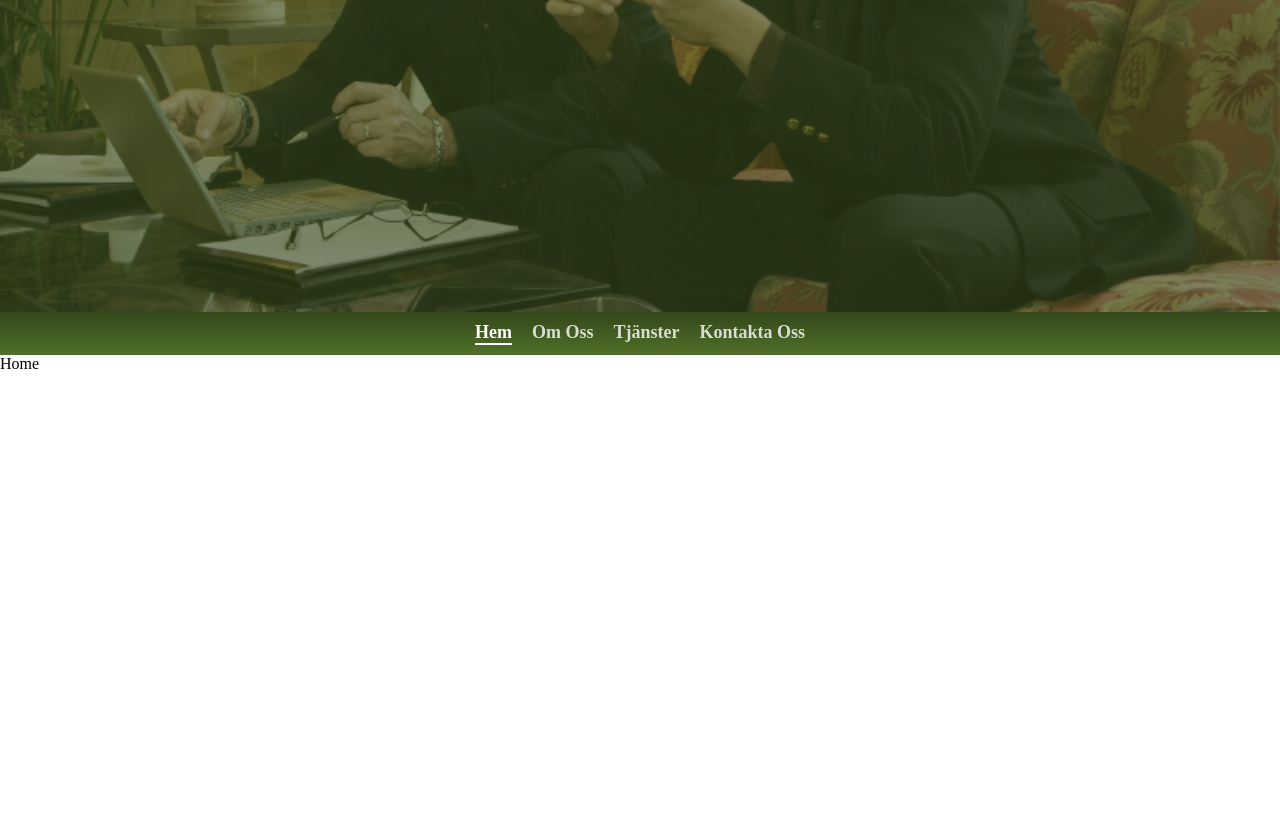
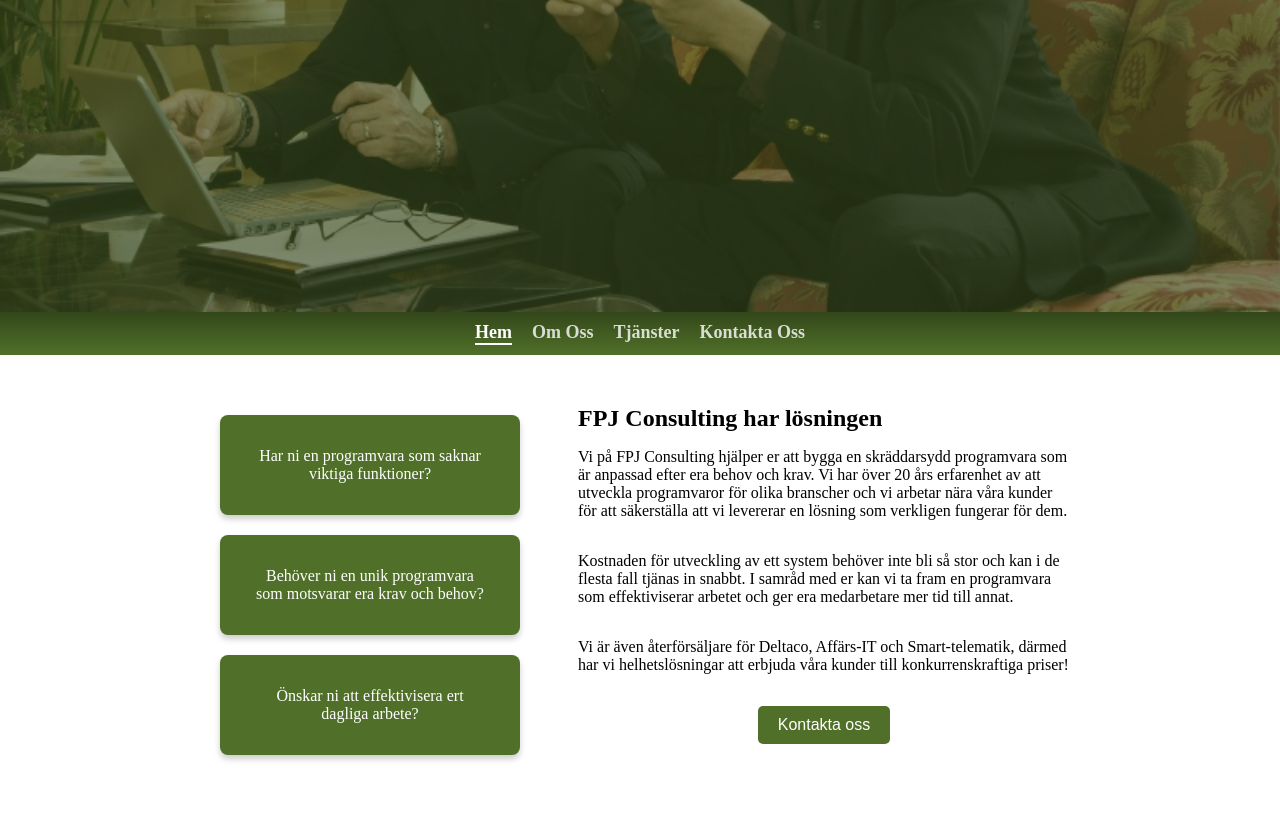
Before and after one commit to KimSoderlund/gorommig, a website: page index.html in a window 1280 px wide. Shown: the part 328-1143 px from the top of the page. Before the commit the page ends 800 px from the top, so only its background shows below. Drawn offline with Linux system fonts and the light colour scheme.

Commit message:
Added CSS  and HTML for home section

```diff
--- a/assets/script/script.js
+++ b/assets/script/script.js
@@ -12,7 +12,7 @@ navLinks.forEach(link => {
 
         sections.forEach(section => {
             if (section.id === target) {
-                section.style.display = "block";
+                section.style.display = "flex";
                 section.classList.add("active");
             } else {
                 section.style.display = "none";
@@ -26,7 +26,7 @@ navLinks.forEach(link => {
 function init (){
     sections.forEach(section => {
         if (section.id === "home") {
-            section.style.display = "block";
+            section.style.display = "flex";
             section.classList.add("active");
         } else {
             section.style.display = "none";
--- a/index.html
+++ b/index.html
@@ -11,7 +11,7 @@
 
     <header>
         <div>
-            <div class = "header-content">
+            <div class="header-content">
                 <h1>FPJ CONSULTING</h1>
                 <h2>Vi bygger lösningarna för dig</h2>
                 <p>Lorem ipsum dolor sit amet consectetur adipisicing elit. Quia commodi vero magni provident sint explicabo quibusdam odit nobis, eaque omnis id veritatis eum? Vero, fugit eum eveniet numquam optio officia.</p>
@@ -19,15 +19,48 @@
             <div class="hero-overlay"></div>
         </div>
     </header>
-    <div class = "header-nav">
-        <p class = "active" data-target="home">Hem</p>
+    <div class="header-nav">
+        <p class="active" data-target="home">Hem</p>
         <p data-target="about">Om Oss</p>
         <p data-target="services">Tjänster</p>
         <p data-target="contact">Kontakta Oss</p>
     </div>
 
+
     <section id="home">
-        Home
+        <div class="card-container">
+            <div>
+                <p>
+                    Har ni en programvara som saknar viktiga funktioner?
+                </p>
+            </div>
+            <div>
+                <p>
+                    Behöver ni en unik programvara som motsvarar era krav och behov?
+                </p>
+            </div>
+            <div>
+                <p>
+                    Önskar ni att effektivisera ert dagliga arbete?
+                </p>
+            </div>
+        </div>
+
+        <div class="home-content">
+            <h2>FPJ Consulting har lösningen</h2>
+            <p>
+                Vi på FPJ Consulting hjälper er att bygga en skräddarsydd programvara som är anpassad efter era behov och krav. Vi har över 20 års erfarenhet av att utveckla programvaror för olika branscher och vi arbetar nära våra kunder för att säkerställa att vi levererar en lösning som verkligen fungerar för dem.
+            </p>
+            <p>
+                Kostnaden för utveckling av ett system behöver inte bli så stor och kan i de flesta fall tjänas in snabbt. I samråd med
+                er kan vi ta fram en programvara som effektiviserar arbetet och ger era medarbetare mer tid till annat.
+            </p>
+            <p>
+                Vi är även återförsäljare för Deltaco, Affärs-IT och Smart-telematik, därmed har vi helhetslösningar att erbjuda våra
+                kunder till konkurrenskraftiga priser!
+            </p>
+            <button class="contact-button">Kontakta oss</button>
+        </div>
     </section>
 
 
--- /dev/null
+++ b/src/base/_variables.scss
@@ -0,0 +1,5 @@
+$primary-color: #f0f0f0;
+$secondary-color: #33471A;
+$accent-color: #507029;
+$text-color-dark: black;
+$text-color-light: white;
--- /dev/null
+++ b/src/components/_buttons.scss
@@ -0,0 +1,17 @@
+@use '../base/variables' as *;
+
+.contact-button {
+    background-color: $accent-color;
+    color: $text-color-light;
+    border: none;
+    padding: 10px 20px;
+    font-size: 16px;
+    cursor: pointer;
+    border-radius: 5px;
+    transition: background-color 0.3s ease, color 0.3s ease;
+
+    &:hover {
+        background-color: $secondary-color;
+        color: $text-color-light;
+    }
+}
--- a/src/layout/_header.scss
+++ b/src/layout/_header.scss
@@ -1,9 +1,10 @@
+@use '../base/variables' as *;
+
 header {
     position: relative;
     display:flex;
     flex-direction: column;
-    background-color: #333;
-    color: white;
+    color: $text-color-light;
     padding: 20px;
     height: 80vh;
     background-image: url("../assets/images/FJP-ConsultingHero.WebP");
@@ -37,8 +38,8 @@ header {
     position: sticky;
     top: 0;
 
-    background: linear-gradient(to bottom,#33471A, #507029);
-    color:white;
+    background: linear-gradient(to bottom, $secondary-color, $accent-color);
+    color: $text-color-light;
     display: flex;
     gap: 20px;
     flex-direction: row;
@@ -55,10 +56,10 @@ header {
 
         &:hover {
             opacity: 1;
-            border-bottom: 2px solid white;
+            border-bottom: 2px solid $text-color-light;
         }
         &.active {
-            border-bottom: 2px solid white;
+            border-bottom: 2px solid $text-color-light;
             opacity: 1;
         }
     }
--- /dev/null
+++ b/src/layout/_home.scss
@@ -0,0 +1,46 @@
+@use '../base/variables' as *;
+
+#home {
+    display: flex;
+    flex-direction: row;
+    padding: 50px 20px;
+    width: min(900px, 90%);
+    margin: 0 auto;
+}
+
+.card-container {
+    display: flex;
+    flex-direction: column;
+    justify-content: center;
+    width: fit-content;
+    margin-right: 3em;
+
+    & div {
+        display: flex;
+        flex-direction: column;
+        justify-content: center;
+        background-color: $accent-color;
+        color: $text-color-light;
+        border-radius: 8px;
+        padding: 2em;
+        margin: 10px;
+        width: 300px;
+        box-shadow: 0 4px 6px rgba(0, 0, 0, 0.2);
+        text-align: center;
+    }
+}
+
+.home-content {
+    display: flex;
+    flex-direction: column;
+
+    & p {
+        margin: 1em 0;
+    }
+
+    & .contact-button {
+        margin-top: 1em;
+        align-self: center;
+        justify-self: center;
+    }
+}
--- a/src/styles.scss
+++ b/src/styles.scss
@@ -1,2 +1,5 @@
 @use 'base/reset' as *;
+@use 'base/variables' as *;
 @use 'layout/header' as *;
+@use 'layout/home' as *;
+@use 'components/buttons' as *;
```
Also changed, not shown: dist/styles.css, 1 other file.
